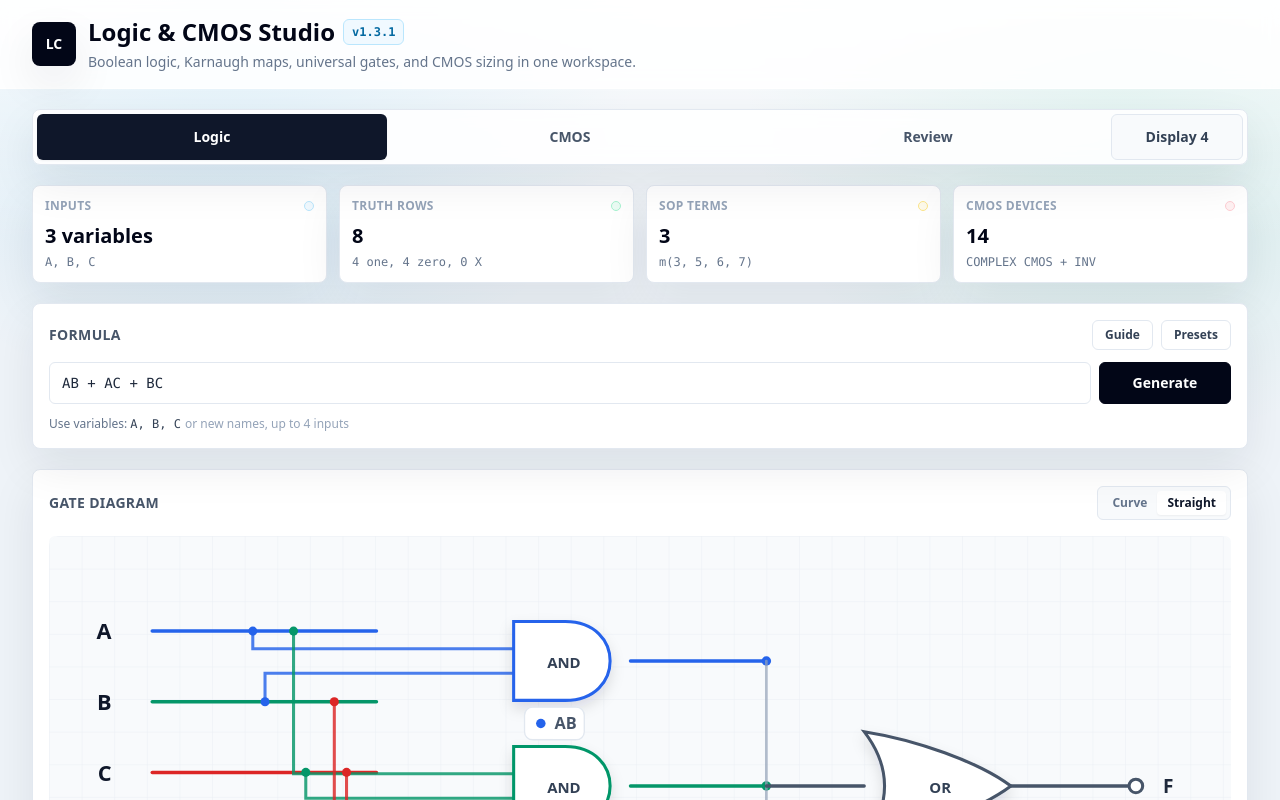
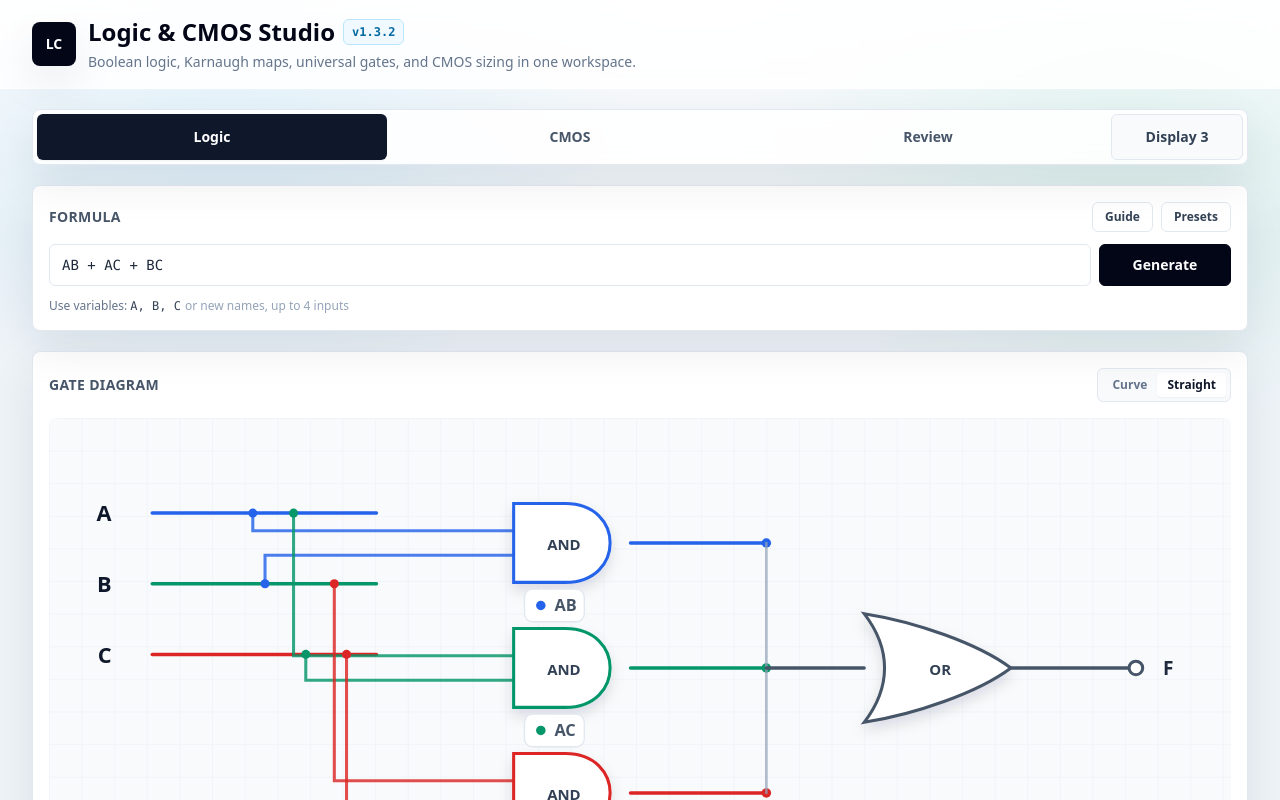
Before and after one commit to marksui/logic-cmos-studio, a React (Vite) app: page / in a window 1280 px wide. Shown: the top 800 px of the page. Built offline with nearby package versions, Linux system fonts and the light colour scheme; the HTML template or start-up script is replaced by a standard one.

Commit message:
Release v1.3.2 remove summary cards

```diff
--- a/package.json
+++ b/package.json
@@ -1,7 +1,7 @@
 {
   "name": "logic-cmos-studio",
   "private": true,
-  "version": "1.3.1",
+  "version": "1.3.2",
   "homepage": "https://marksui.github.io/logic-cmos-studio/",
   "type": "module",
   "scripts": {
--- a/src/App.tsx
+++ b/src/App.tsx
@@ -31,7 +31,6 @@ const DEFAULT_PRESET = PRESETS.find((preset) => preset.id === "majority")!;
 type Workspace = "logic" | "cmos" | "review";
 type CopyState = "idle" | "copied" | "failed";
 type LogicPanelId =
-  | "summary"
   | "diagram"
   | "kmap"
   | "forms"
@@ -55,7 +54,6 @@ const DEFAULT_LOGIC_PANELS: PanelVisibility<LogicPanelId> = {
   diagram: true,
   forms: true,
   kmap: true,
-  summary: true,
   truth: false,
   universal: false,
   verilog: false
@@ -68,7 +66,6 @@ const DEFAULT_CMOS_PANELS: PanelVisibility<CmosPanelId> = {
   sizing: false
 };
 const LOGIC_PANEL_OPTIONS: { id: LogicPanelId; label: string }[] = [
-  { id: "summary", label: "Summary" },
   { id: "diagram", label: "Gate diagram" },
   { id: "kmap", label: "K-map" },
   { id: "forms", label: "SOP / POS" },
@@ -168,11 +165,9 @@ export default function App() {
       ].join("\n"),
     [displayLabels, gateConversions, posResult.verilogExpression, result.verilogAssign]
   );
-  const outputSummary = useMemo(() => countOutputs(values), [values]);
   const showLogicMiddleRow = logicPanels.kmap || logicPanels.forms || logicPanels.verilog;
   const showLogicSideColumn = logicPanels.forms || logicPanels.verilog;
   const hasLogicContent =
-    logicPanels.summary ||
     logicPanels.diagram ||
     showLogicMiddleRow ||
     logicPanels.universal ||
@@ -295,35 +290,6 @@ export default function App() {
           onToggleCmosPanel={toggleCmosPanel}
           onToggleLogicPanel={toggleLogicPanel}
         />
-
-        {activeWorkspace === "logic" && logicPanels.summary && (
-          <section className="mb-5 grid gap-3 sm:grid-cols-2 lg:grid-cols-4">
-            <StatusCard
-              label="Inputs"
-              value={`${variableCount} variables`}
-              detail={activeDisplayLabels.join(", ")}
-              tone="sky"
-            />
-            <StatusCard
-              label="Truth rows"
-              value={`${truthRows.length}`}
-              detail={`${outputSummary.ones} one, ${outputSummary.zeros} zero, ${outputSummary.dontCares} X`}
-              tone="emerald"
-            />
-            <StatusCard
-              label="SOP terms"
-              value={`${result.terms.length}`}
-              detail={formatSet(result.minterms)}
-              tone="amber"
-            />
-            <StatusCard
-              label="CMOS devices"
-              value={`${cmosPlan.transistorCount}`}
-              detail={cmosPlan.coreGateName}
-              tone="rose"
-            />
-          </section>
-        )}
 
         {activeWorkspace !== "review" && (
         <section className="surface-card relative mb-5 p-4">
@@ -811,38 +777,6 @@ function GuideRow({
   );
 }
 
-function StatusCard({
-  detail,
-  label,
-  tone,
-  value
-}: {
-  detail: string;
-  label: string;
-  tone: "sky" | "emerald" | "amber" | "rose";
-  value: string;
-}) {
-  const toneClass = {
-    sky: "border-sky-200 bg-sky-50 text-sky-700",
-    emerald: "border-emerald-200 bg-emerald-50 text-emerald-700",
-    amber: "border-amber-200 bg-amber-50 text-amber-700",
-    rose: "border-rose-200 bg-rose-50 text-rose-700"
-  }[tone];
-
-  return (
-    <div className="surface-card p-3">
-      <div className="flex items-center justify-between gap-3">
-        <span className="text-xs font-semibold uppercase tracking-wide text-slate-400">
-          {label}
-        </span>
-        <span className={`h-2.5 w-2.5 rounded-full border ${toneClass}`} />
-      </div>
-      <div className="mt-2 truncate text-xl font-bold text-slate-950">{value}</div>
-      <div className="mt-1 truncate font-mono text-xs text-slate-500">{detail}</div>
-    </div>
-  );
-}
-
 function WorkspaceTabs({
   activeWorkspace,
   cmosPanels,
@@ -1006,18 +940,6 @@ function formatMaxterms(values: number[]): string {
   return values.length > 0 ? `M(${values.join(", ")})` : "none";
 }
 
-function countOutputs(values: OutputValue[]) {
-  return values.reduce(
-    (counts, value) => {
-      if (value === "1") counts.ones += 1;
-      else if (value === "X") counts.dontCares += 1;
-      else counts.zeros += 1;
-      return counts;
-    },
-    { dontCares: 0, ones: 0, zeros: 0 }
-  );
-}
-
 function sanitizeVariableLabel(value: string): string {
   return value
     .replace(/\s+/g, "")
--- a/src/version.ts
+++ b/src/version.ts
@@ -1 +1 @@
-export const APP_VERSION = "v1.3.1";
+export const APP_VERSION = "v1.3.2";
```
Also changed, not shown: 7 other files (tests, documents, lock files or other folders).
